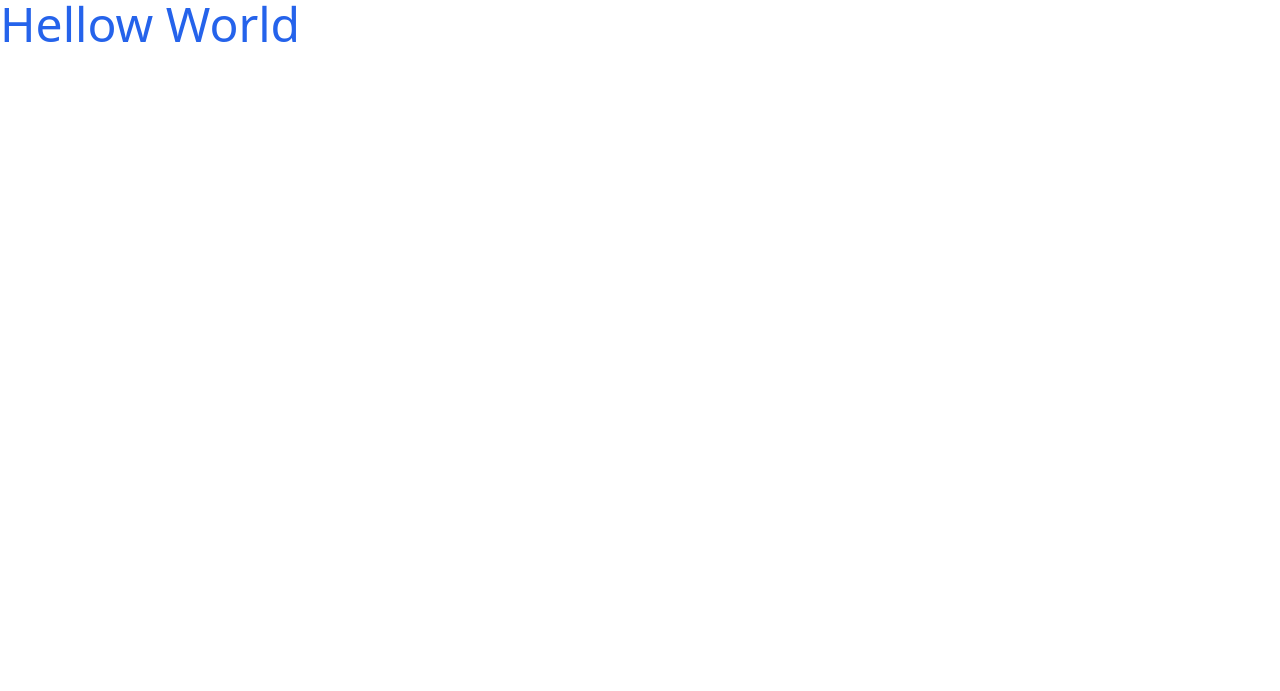
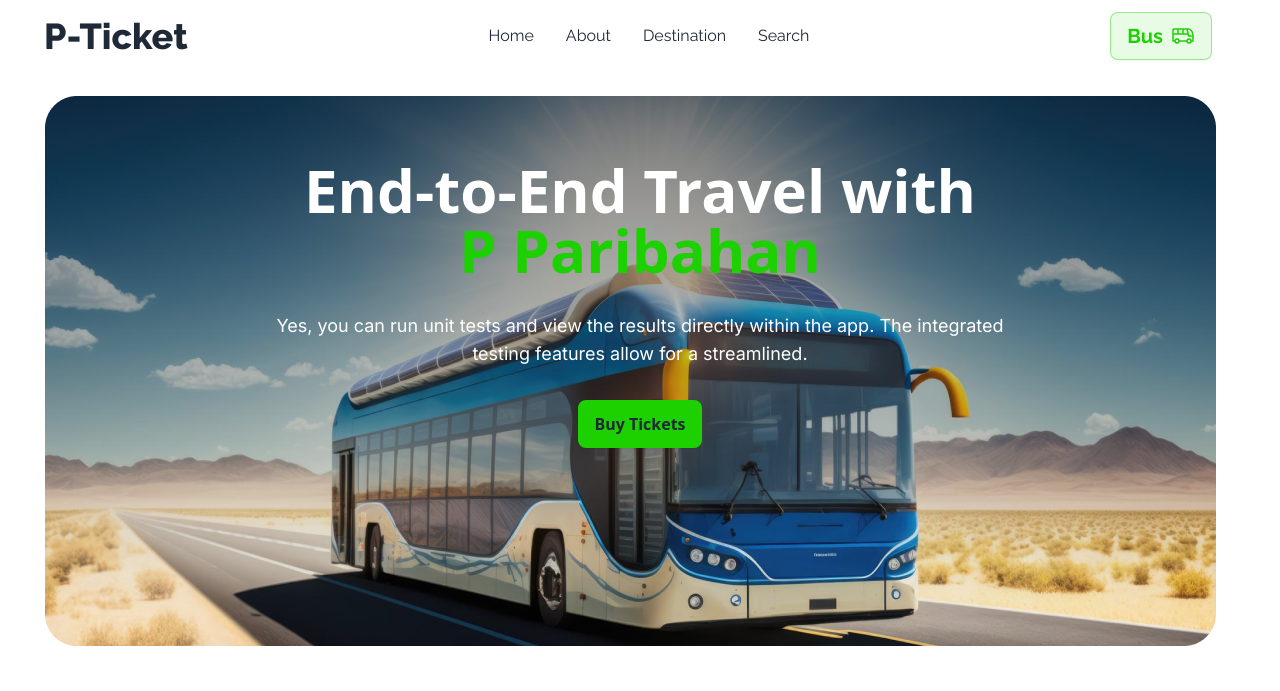
Before and after one commit to efaaz/smart-bus-ticketing-website, a plain HTML site: page index.html in a window 1280 px wide. Drawn offline with nearby package versions, Linux system fonts and the light colour scheme.

Commit message:
banner section complete.

```diff
--- a/index.html
+++ b/index.html
@@ -1,15 +1,75 @@
 <!DOCTYPE html>
-<html lang="en">
+<html lang="en" data-theme="light">
 <head>
     <meta charset="UTF-8">
     <meta name="viewport" content="width=device-width, initial-scale=1.0">
     <link href="https://cdn.jsdelivr.net/npm/daisyui@4.7.2/dist/full.min.css" rel="stylesheet" type="text/css" />
     <script src="https://cdn.tailwindcss.com"></script>
     <link rel="stylesheet" href="styles/style.css">
-    <title>Document</title>
+    <script>
+        tailwind.config = {
+          theme: {
+            extend: {
+              colors: {
+                clifford: '#da373d',
+                btnbg: 'rgba(29, 209, 0, 0.1)',
+                btnborder: 'rgba(29, 209, 0, 0.4)',
+                btnfontcolor: 'rgba(29, 209, 0)',
+                bannergradient: 'linear-gradient(180.00deg, rgba(3, 7, 18, 0.5),rgba(3, 7, 18, 0) 100%)',
+              }
+            }
+          }
+        }
+      </script>
+    <title>Bus-Ticket</title>
 </head>
 <body>
-    <h1 class="text-5xl text-blue-600 ">Hellow World</h1>
+    <header class="container mx-auto">
+        <nav class="font-raleway mx-9 mr-[3.75rem] mb-6">
+          <div class="navbar justify-between bg-base-100">
+              <div class="justify-between">
+                <div class="dropdown">
+                  <div tabindex="0" role="button" class="btn btn-ghost lg:hidden">
+                    <svg xmlns="http://www.w3.org/2000/svg" class="h-5 w-5" fill="none" viewBox="0 0 24 24" stroke="currentColor"><path stroke-linecap="round" stroke-linejoin="round" stroke-width="2" d="M4 6h16M4 12h8m-8 6h16" /></svg>
+                  </div>
+                  <ul tabindex="0" class="menu menu-sm dropdown-content mt-3 z-[1] p-2 shadow bg-base-100 rounded-box w-52">
+                    <li><a>Home</a></li>
+                    <li><a>About</a></li>
+                    <li><a>Destination</a></li>
+                    <li><a>Search</a></li>
+                  </ul>
+                </div>
+                <a class="lg:text-4xl text-2xl font-extrabold">P-Ticket</a>
+              </div>
+              <div class="navbar-center hidden lg:flex lg:justify-between">
+                <ul class="menu menu-horizontal px-1 text-base">
+                    <li><a>Home</a></li>
+                    <li><a>About</a></li>
+                    <li><a>Destination</a></li>
+                    <li><a>Search</a></li>
+                </ul>
+              </div>
+              <div class="">
+
+                <button class="btn text-btnfontcolor bg-btnbg border border-btnborder font-bold text-xl">Bus
+                    <img src="images/bus-icon.png" alt="">
+                </button>
+              </div>
+            </div>
+      </nav>
+      <div class="relative">
+      <div class="banner bg-[url('images/banner.png')] bg-no-repeat sm:w-[93%] w-[100%] lg:h-[37rem] container mx-auto">
+        <h1 class="text-center text-6xl font-extrabold text-[#FFFFFF] z-10 pt-16">End-to-End Travel with<br><span class="text-[#1DD100]">P Paribahan</span></h1>
+        <p class="font-inter text-lg text-white px-52 py-8 text-center">Yes, you can run unit tests and view the results directly within the app. The integrated testing features allow for a streamlined.</p>
+        <div class="flex justify-center">
+         <button class="btn bg-[#1DD100] border-none text-base font-semibold ">Buy Tickets</button>
+        </div>
+      </div>
+
+
+        <!-- <div class="absolute inset-0 bg-gradient-to-t from-[#030712] to-[#030712] opacity-50 sm:w-[93%] w-[100%] lg:h-[37rem] container mx-auto"></div> -->
+    </div>
+    </header>
 
     <script src="scripts/main.js"></script>
 </body>
```
